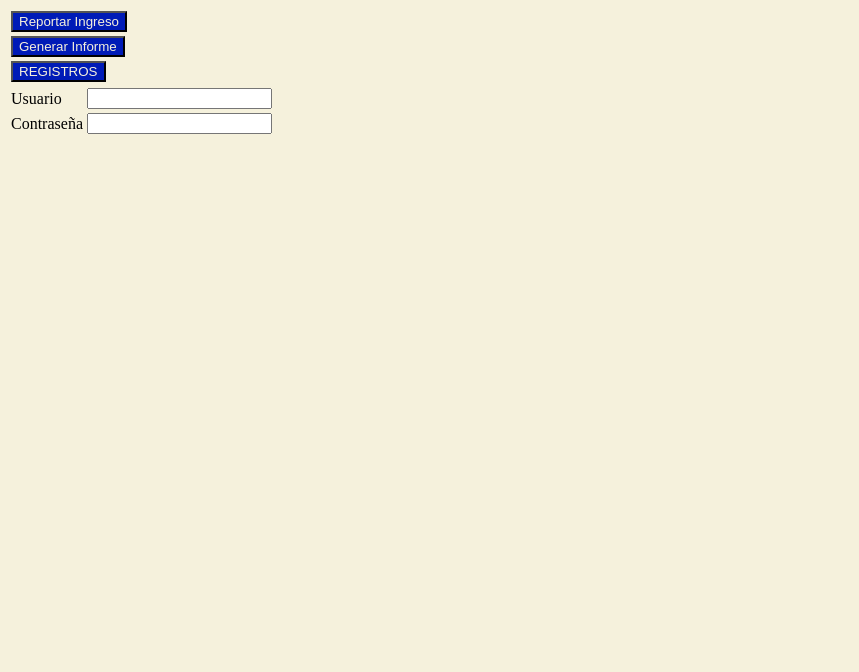
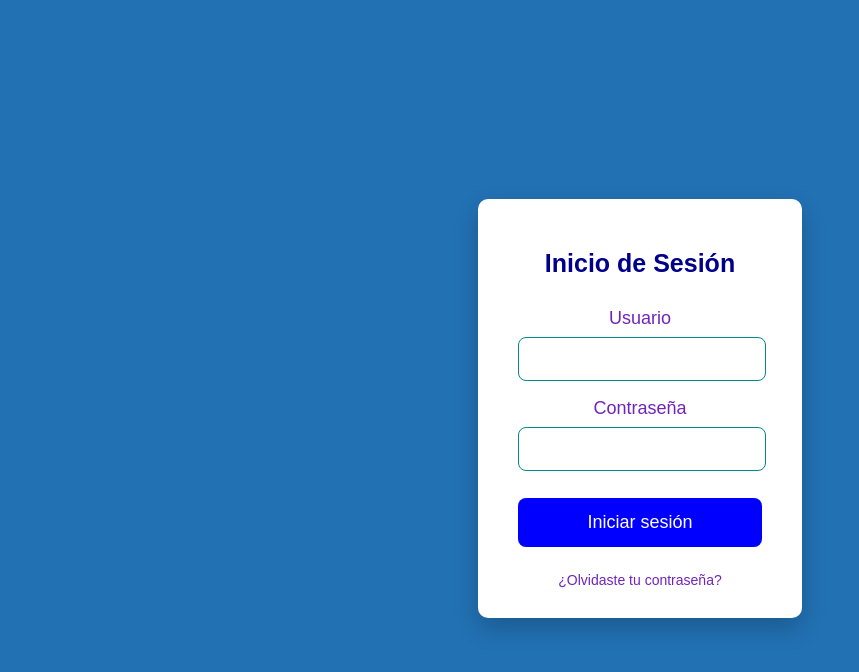
Before and after one commit to Mauricio4-alt/Security-log-system, a React (Vite) app in the folder DEVELOP/FRONTEND/security-log-system/: page /login in a window 1280 px wide. Shown: the top 672 px of the page, without its empty margins (0-859 px from the left). Built offline with nearby package versions, Linux system fonts and the light colour scheme.

Commit message:
feat: agregando estilos al componente login

```diff
--- a/DEVELOP/FRONTEND/security-log-system/index.html
+++ b/DEVELOP/FRONTEND/security-log-system/index.html
@@ -7,16 +7,7 @@
 
   </head>
   <body>
-    <table>
-     <nav className="barra-n">
 
-          <tr> <td> <input class="nav-boton" type="button" value="Reportar Ingreso"/></td></tr>
-          <tr> <td> <input class="nav-boton" type="button" value="Generar Informe"/></td></tr>
-          <tr> <td> <input class="nav-boton" type="button" value="REGISTROS"/></td></tr>
-
-
-      </nav>
-      </table>
     <div id="root"></div>
 
     <script type="module" src="/src/main.jsx"></script>
--- a/DEVELOP/FRONTEND/security-log-system/src/App.jsx
+++ b/DEVELOP/FRONTEND/security-log-system/src/App.jsx
@@ -1,5 +1,5 @@
 
-import './App.css'
+import './assets/styles/App.css'
 
 export default function App()
 {
--- a/DEVELOP/FRONTEND/security-log-system/src/assets/styles/index.css
+++ b/DEVELOP/FRONTEND/security-log-system/src/assets/styles/index.css
@@ -1,6 +1,6 @@
 body{
 
-  background-color:#F5F1DC;
+  background-color: #2271b3;
 
 }
 
--- /dev/null
+++ b/DEVELOP/FRONTEND/security-log-system/src/assets/styles/login.css
@@ -0,0 +1,80 @@
+.Login-container {
+    display: flex;
+    justify-content: center;
+    align-items: center;
+    min-height: 100vh; /* Ocupa toda la altura de la vista */
+    width: 100%;
+    background-color: #2271b3;
+    padding: 20px;
+    box-sizing: border-box;
+}
+
+.Login-card{
+    font-family: sans-serif;
+    background-color: white;
+    padding: 40px;
+    border-radius: 10px;
+    box-shadow: 0 10px 25px rgba(0, 0, 0, 0.2); /* Sombra*/
+    width: 20%;
+    text-align: center;
+}
+
+.Login-card h2{
+    margin-bottom: 30px;
+    margin-top: 10px;
+    color: darkblue;
+    font-size: 25px;
+}
+
+.input-group{
+    text-align: left;
+    margin-bottom: 12px;
+}
+
+.input-group label{
+    display: block;
+    text-align: center;
+    margin-bottom: 8px;
+    font-size: 18px;
+    color: rgb(113, 36, 185);
+}
+
+.input-group input{
+    width: 91%;
+    padding: 12px;
+    border: 1px solid;
+    border-radius: 8px;
+    font-size: 16px;
+    font-weight: 800;
+    border-color: darkcyan;
+    margin-bottom: 5px;
+}
+
+.login-button{
+    width: 100%;
+    padding: 14px;
+    background-color: blue;
+    color: white;
+    border: none;
+    border-radius: 8px;
+    font-size: 18px;
+    cursor: pointer;
+    margin-top: 10px;
+}
+
+.login-button:hover {
+    color: black;
+    background-color: lightblue;
+    transition: color 0.3s ease;
+}
+
+.forgot-password{
+    margin-top: 25px;
+    margin-bottom: -10px;
+    font-size: 14px;
+}
+
+.forgot-password a {
+    color: rgb(113, 36, 185);
+    text-decoration: none;
+}
--- a/DEVELOP/FRONTEND/security-log-system/src/login.jsx
+++ b/DEVELOP/FRONTEND/security-log-system/src/login.jsx
@@ -1,19 +1,36 @@
-import Nav from "./nav"
+import './assets/styles/login.css'
 
 export default function Login()
 {
+    return(<>
+         <div className="Login-container">
+            <div className="Login-card">
+                <h2>Inicio de Sesión</h2>
 
-    return(<>
+                <form>
 
-         <table>
-            <tr>
+                    {/* CAMPO USUARIO */}
+                    <div className="input-group">
+                        <label htmlFor="usuario">Usuario</label>
+                        <input type="text" id="usuario" required
+                        />
+                    </div>
 
-                <td><label htmlFor="">Usuario</label></td>
-                <td><input type="text" id=""></input></td>
-             </tr>
-            <tr>    <td><label htmlFor="">Contraseña</label></td>
-                    <td><input type="password" id=""></input></td>
-            </tr>
-        </table>
+                    {/* CAMPO CONTRASEÑA*/}
+                    <div className="input-group">
+                        <label htmlFor="contraseña">Contraseña</label>
+                        <input type="password" id="password" required/>
+                    </div>
+
+                    {/* BOTON INICIAR SESIÓN */}
+                    <button type="submit" className="login-button"> Iniciar sesión</button>
+
+                    {/* BOTON OLVIDO CONTRSEÑA */}
+                    <p className="forgot-password">
+                        <a href="#">¿Olvidaste tu contraseña?</a>
+                    </p>
+                </form>
+            </div>
+         </div>
     </>)
 }
--- a/DEVELOP/FRONTEND/security-log-system/src/nav.jsx
+++ b/DEVELOP/FRONTEND/security-log-system/src/nav.jsx
@@ -1,5 +1,3 @@
-
-
 export default function Nav()
 {
     return (
```
Also changed, not shown: DEVELOP/FRONTEND/security-log-system/src/assets/styles/App.css (renamed from DEVELOP/FRONTEND/security-log-system/src/App.css).
